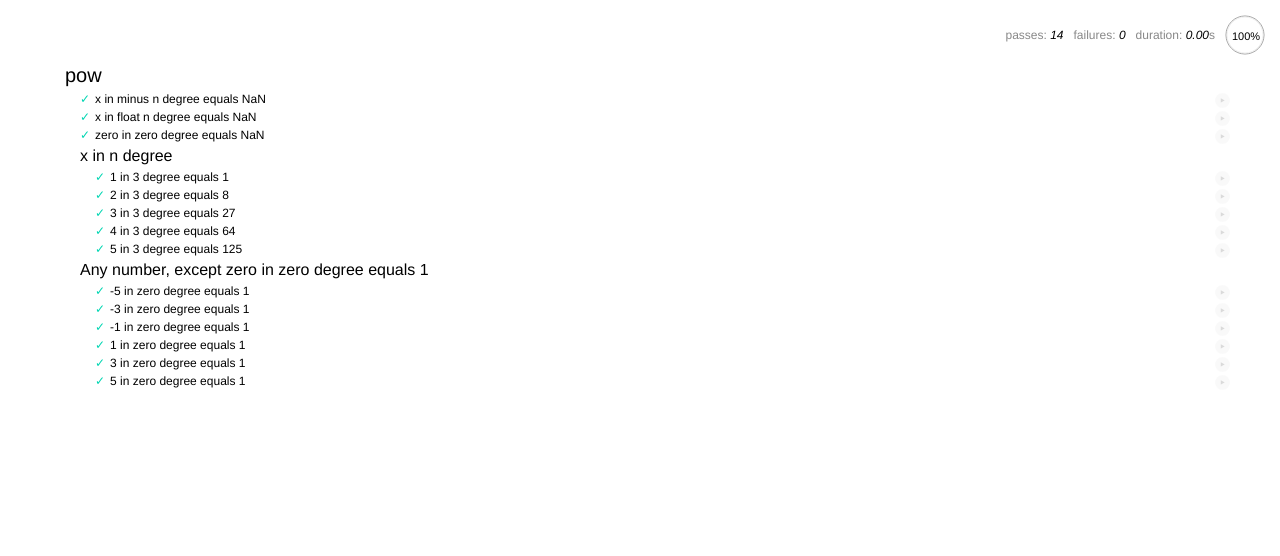
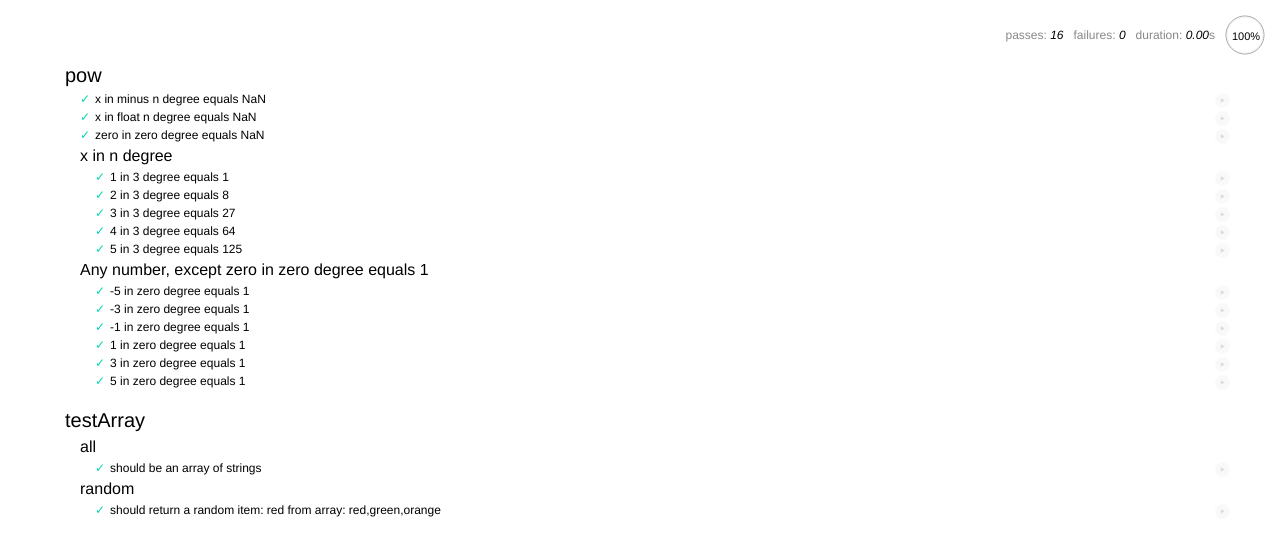
Before and after one commit to vherever/js-testing, a plain HTML site: page bdd/index.html in a window 1280 px wide. Drawn offline with Linux system fonts and the light colour scheme.

Commit message:
testing for arrays

```diff
--- a/bdd/index.html
+++ b/bdd/index.html
@@ -30,6 +30,19 @@
         }
         return result;
     }
+
+    function testArray() {
+        var colorsArray = ['red', 'green', 'orange'];
+        var test = {
+            all: colorsArray,
+            random: function () {
+                return colorsArray[Math.floor(Math.random() * colorsArray.length)];
+            }
+        };
+        return test;
+    }
+
+    console.log(testArray().random);
 </script>
 
 <script src="scripts/test.js"></script>
--- a/bdd/scripts/test.js
+++ b/bdd/scripts/test.js
@@ -42,3 +42,26 @@ describe("pow", function() {
     });
 
 });
+var expect = chai.expect;
+describe("testArray", function () {
+
+    describe('all', function () {
+        it('should be an array of strings', function () {
+            expect(testArray().all).to.satisfy(isArrayOfStrings);
+
+            function isArrayOfStrings(array) {
+                return array.every(function (item) {
+                    return typeof item === 'string';
+                })
+            }
+        });
+    });
+
+    describe('random', function () {
+        var randomItem = testArray().random();
+        it('should return a random item: ' + randomItem + ' from array: ' + testArray().all, function () {
+            expect(testArray().all).to.include(randomItem);
+        })
+    })
+
+});
```
